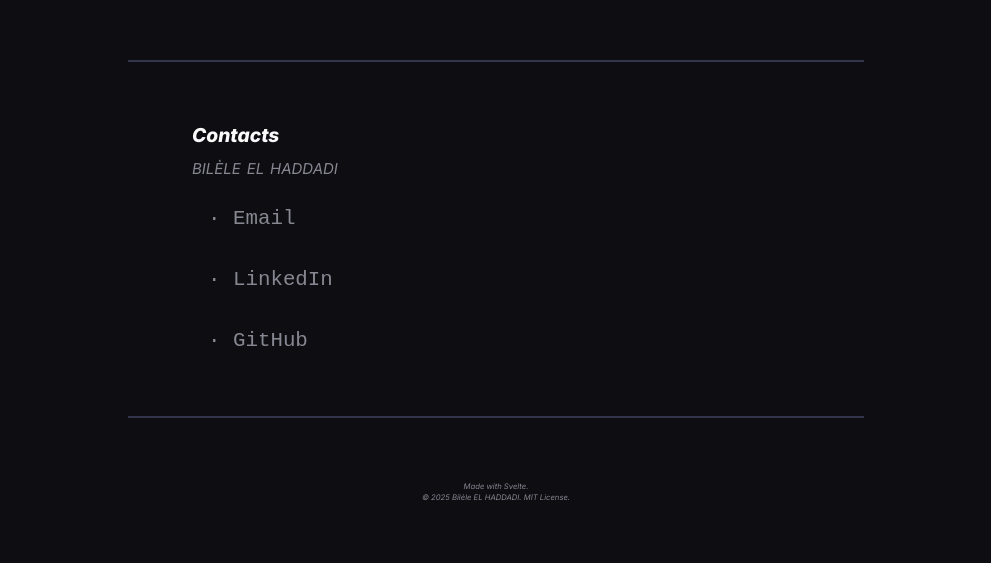
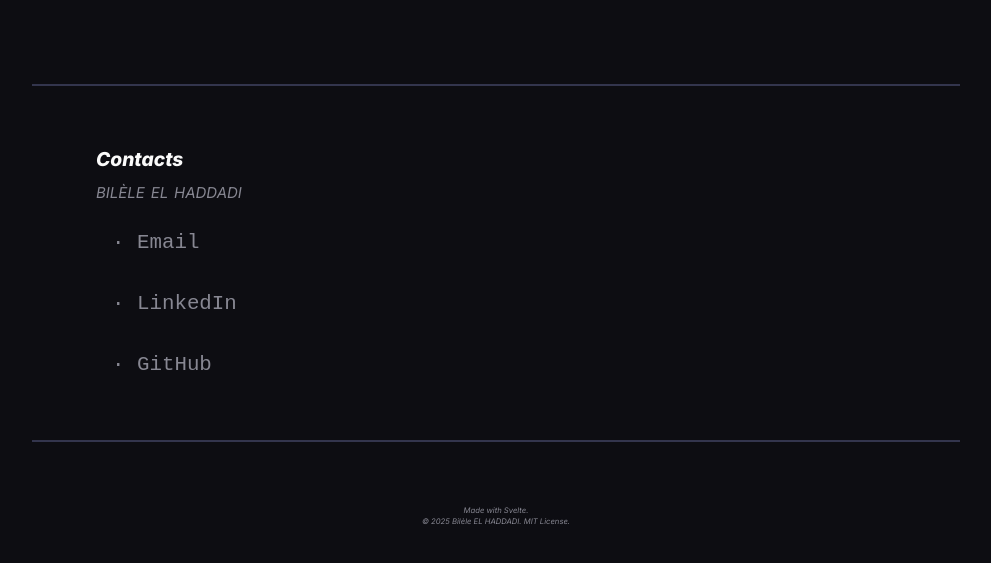
Before and after one commit to TooLoss/eportfolio-svelte, a SvelteKit app: page /projects in a window 1280 px wide. Shown: the part 1021-1584 px from the top of the page, without its empty margins (144-1135 px from the left). Built offline with nearby package versions, Linux system fonts and the light colour scheme.

Commit message:
feat: footer

```diff
--- a/src/components/footer.svelte
+++ b/src/components/footer.svelte
@@ -2,7 +2,7 @@
 </script>
 
 <footer>
-    <section id="no-margin" class="section-view">
+    <section id="no-margin" class="margin-top1">
         <div class="bar"></div>
 
         <section class="contact-section">
@@ -34,6 +34,7 @@
         flex-direction: column;
         align-items: center;
         align-content: center;
+        justify-content: center;
         margin: 10rem 2rem 2rem;
     }
 
@@ -62,7 +63,6 @@
 
     .bar {
         margin: 4rem 0;
-        width: 100%;
         height: 0;
         max-width: 1000px;
         background-color: var(--color-border);
@@ -70,13 +70,13 @@
     }
 
     .contact-section {
-        width: 100%;
+        width: 50rem;
         display: flex;
         flex-direction: column;
         align-content: start;
         justify-content: start;
         align-items: start;
-        padding: 0 4rem;
+        margin: 0 4rem;
         gap: 2rem
     }
 
```
